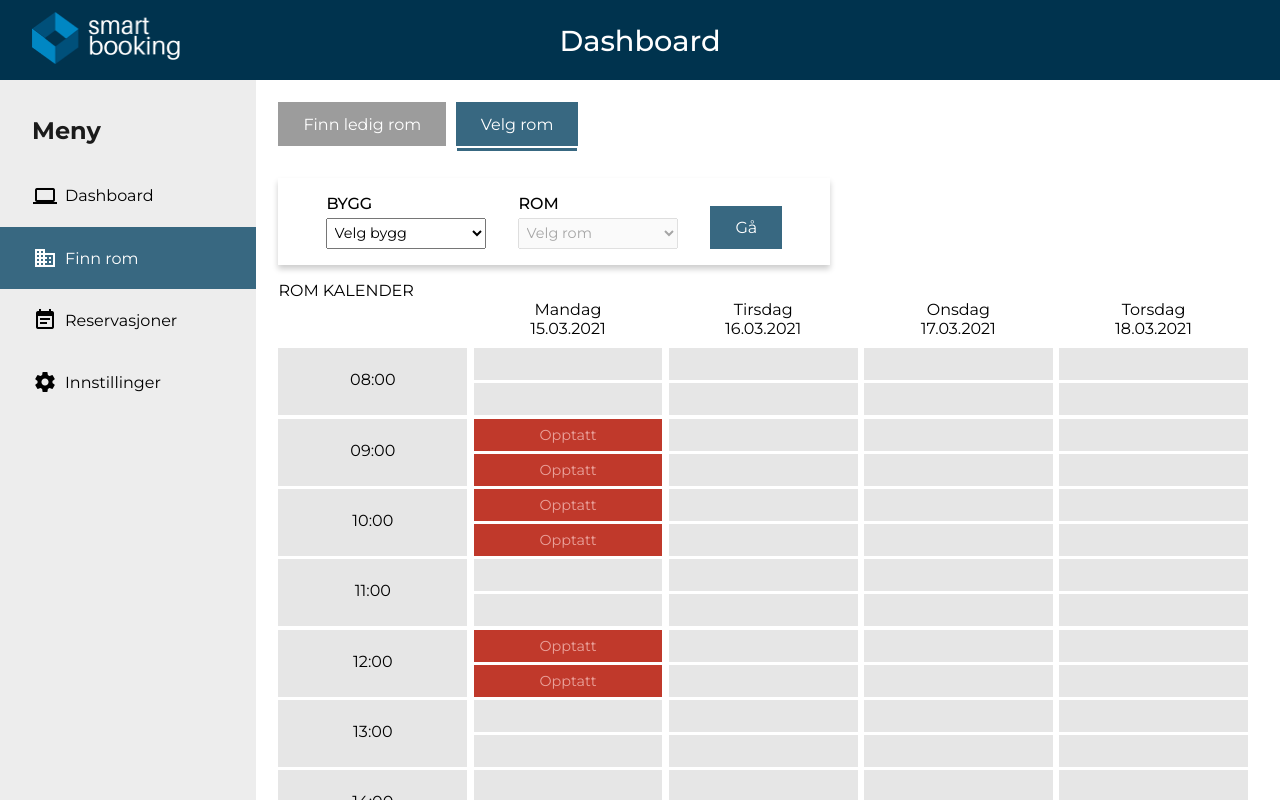
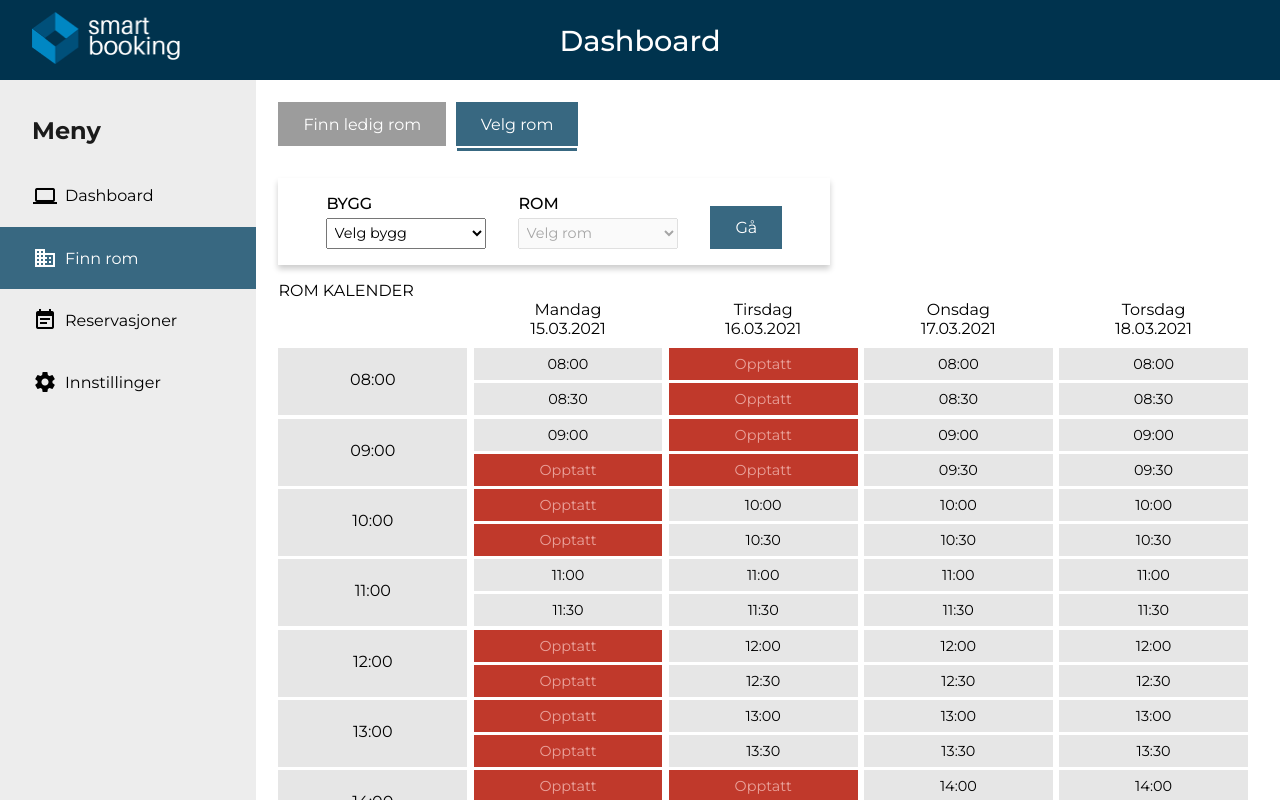
Before and after one commit to HakonHarnes/smartbooking, a Vue app: page /finn-rom/velg in a window 1280 px wide. Shown: the top 800 px of the page. Built offline with nearby package versions, Linux system fonts and the light colour scheme.

Commit message:
work 19/03

```diff
--- a/src/components/calendar/DayItem.vue
+++ b/src/components/calendar/DayItem.vue
@@ -5,9 +5,9 @@
             <div>{{ date }}</div>
         </div>
         <div class="hours">
-            <div class="hour" v-for="(hour, index) in hours" :key="index" :style="hour ? busy : null">
-                <div v-if="hour">{{ hour }}</div>
-                <div v-else @click="book(index)" class="available"></div>
+            <div class="hour" v-for="(status, index) in hours" :key="index" :style="status === 'Opptatt' ? busy : null">
+                <div v-if="status === 'Opptatt'">{{ status }}</div>
+                <div v-else @click="book(index)" class="available">{{ status }}</div>
             </div>
         </div>
     </div>
@@ -19,17 +19,18 @@ export default {
         day: String,
         date: String,
         reservations: Array,
-        startTime: Number,
-        endTime: Number
+        startTime: Date,
+        endTime: Date
     },
+    emits: ['bookRoom'],
     data() {
         return {
-            hours: [...Array((this.endTime - this.startTime) * 2)]
+            hours: [...Array(this.calcNumHalfHours(this.startTime, this.endTime))]
         };
     },
     computed: {
         numHours() {
-            return this.endTime - this.startTime;
+            return Math.abs(this.endTime - this.startTime) / 3.6e5;
         },
         busy() {
             return { backgroundColor: '#c0392b', color: '#e9a29b' };
@@ -39,14 +40,32 @@ export default {
         calcNumHalfHours(start, end) {
             return Math.abs(end - start) / 1.8e6;
         },
-        book(idx) {
-            alert(idx);
+        calcStartIndex(start) {
+            console.log(start.getUTCHours());
+            const startIndex = (start.getUTCHours() - this.startTime.getUTCHours()) * 2;
+            return start.getUTCMinutes() === 0 ? startIndex : startIndex + 1;
+        },
+        book(index) {
+            this.$emit('bookRoom', this.date, index);
+        },
+        formatTime(hours, minutes) {
+            return `${hours > 9 ? hours : `0${hours}`}:${minutes === 0 ? `${minutes}0` : minutes}`;
+        },
+        getDisplayHour(index) {
+            return this.startTime.getUTCHours() + Math.floor(index / 2);
+        },
+        getDisplayMinutes(index) {
+            return this.startTime.getMinutes() + (30 - ((index + 1) % 2) * 30);
         }
     },
     created() {
+        this.hours = this.hours.map((hour, index) => {
+            return this.formatTime(this.getDisplayHour(index), this.getDisplayMinutes(index));
+        });
+
         this.reservations.forEach(res => {
             [...Array(this.calcNumHalfHours(res.start, res.end))].forEach((_, idx) => {
-                this.hours[(res.start.getUTCHours() - this.startTime) * 2 + idx] = 'Opptatt';
+                this.hours[this.calcStartIndex(res.start) + idx] = 'Opptatt';
             });
         });
     },
--- a/src/components/calendar/RoomCalendar.vue
+++ b/src/components/calendar/RoomCalendar.vue
@@ -11,6 +11,7 @@
                 :reservations="day.reservations"
                 :start-time="startTime"
                 :end-time="endTime"
+                @book-room="bookRoom"
             ></day-item>
         </div>
     </div>
@@ -24,23 +25,35 @@ export default {
     components: { DayItem, DescriptionItem },
     data() {
         return {
-            startTime: 8,
-            endTime: 16,
+            startTime: new Date('2021-03-17T08:00:00.000Z'),
+            endTime: new Date('2021-03-17T16:00:00.000Z'),
             days: [
                 {
                     name: 'Mandag',
                     date: '15.03.2021',
                     reservations: [
-                        { start: new Date('2021-03-17T09:30:00.000Z'), end: new Date('2021-03-17T11:30:00.000Z') },
-                        { start: new Date('2021-03-17T12:00:00.000Z'), end: new Date('2021-03-17T13:00:00.000Z') }
+                        { start: new Date('2021-03-17T09:30:00.000Z'), end: new Date('2021-03-17T11:00:00.000Z') },
+                        { start: new Date('2021-03-17T12:00:00.000Z'), end: new Date('2021-03-17T14:30:00.000Z') }
                     ]
                 },
-                { name: 'Tirsdag', date: '16.03.2021', reservations: [] },
+                {
+                    name: 'Tirsdag',
+                    date: '16.03.2021',
+                    reservations: [
+                        { start: new Date('2021-03-17T08:00:00.000Z'), end: new Date('2021-03-17T10:00:00.000Z') },
+                        { start: new Date('2021-03-17T14:00:00.000Z'), end: new Date('2021-03-17T14:30:00.000Z') }
+                    ]
+                },
                 { name: 'Onsdag', date: '17.03.2021', reservations: [] },
                 { name: 'Torsdag', date: '18.03.2021', reservations: [] },
                 { name: 'Fredag', date: '19.03.2021', reservations: [] }
             ]
         };
+    },
+    methods: {
+        bookRoom(date, index) {
+            alert(`${date} index. ${index}`);
+        }
     }
 };
 </script>
```
